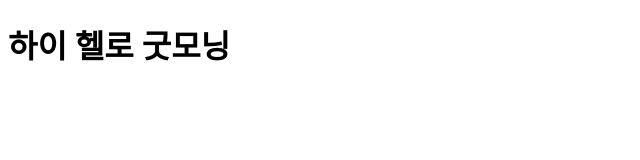
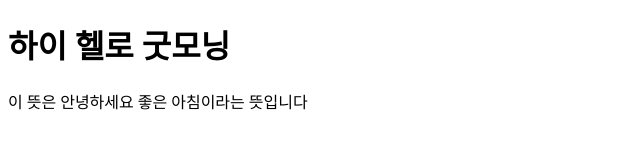
Before and after one commit to BestShes/second_git, a plain HTML site: page index.html in a window 1280 px wide. Shown: the whole page, without its empty margins (0-640 px from the left). Drawn offline with Linux system fonts and the light colour scheme.

Commit message:
번역해서 문단을 추가

```diff
--- a/index.html
+++ b/index.html
@@ -8,5 +8,6 @@
 </head>
 <body>
   <h1>하이 헬로 굿모닝</h1>
+  <p>이 뜻은 안녕하세요 좋은 아침이라는 뜻입니다
 </body>
 </html>
```
